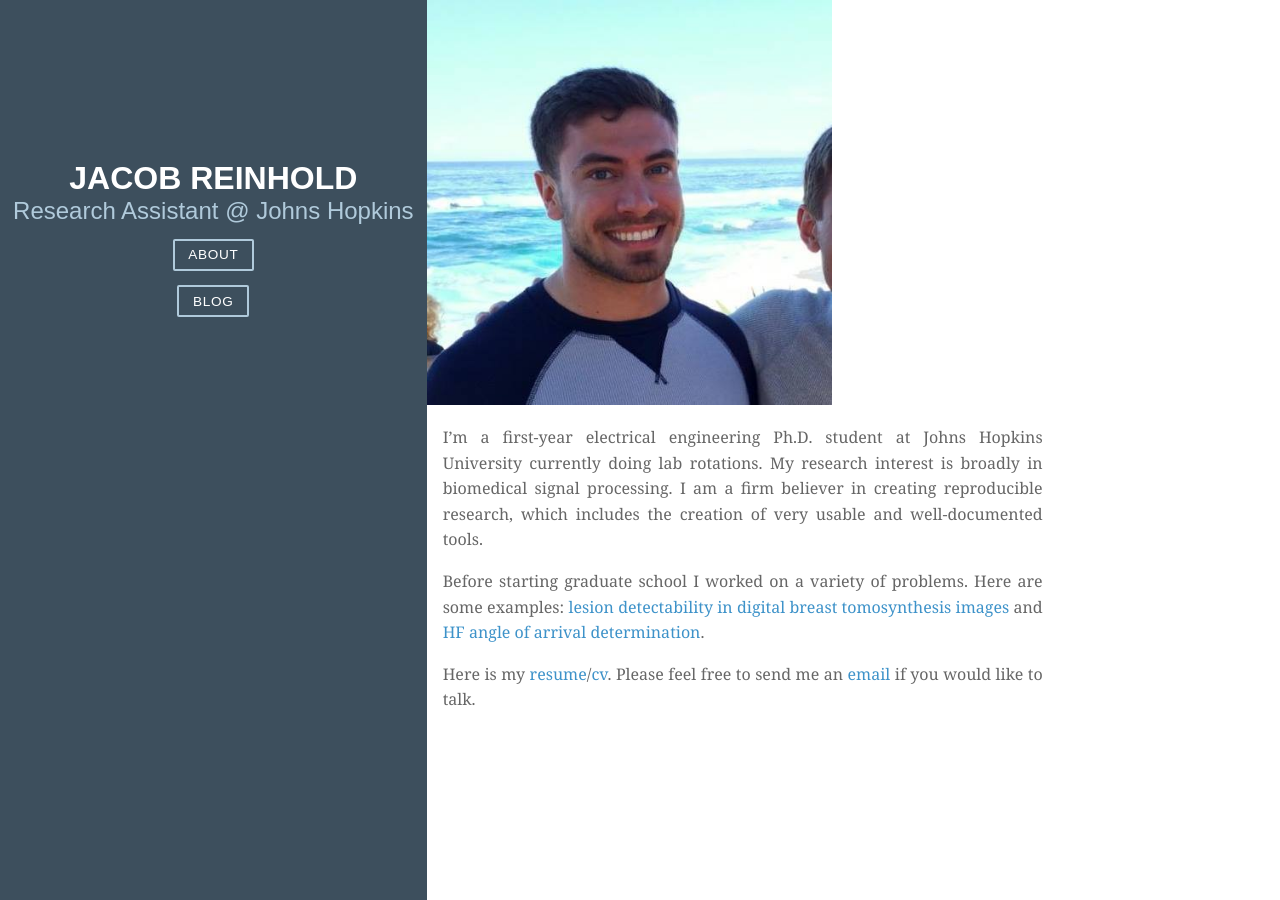
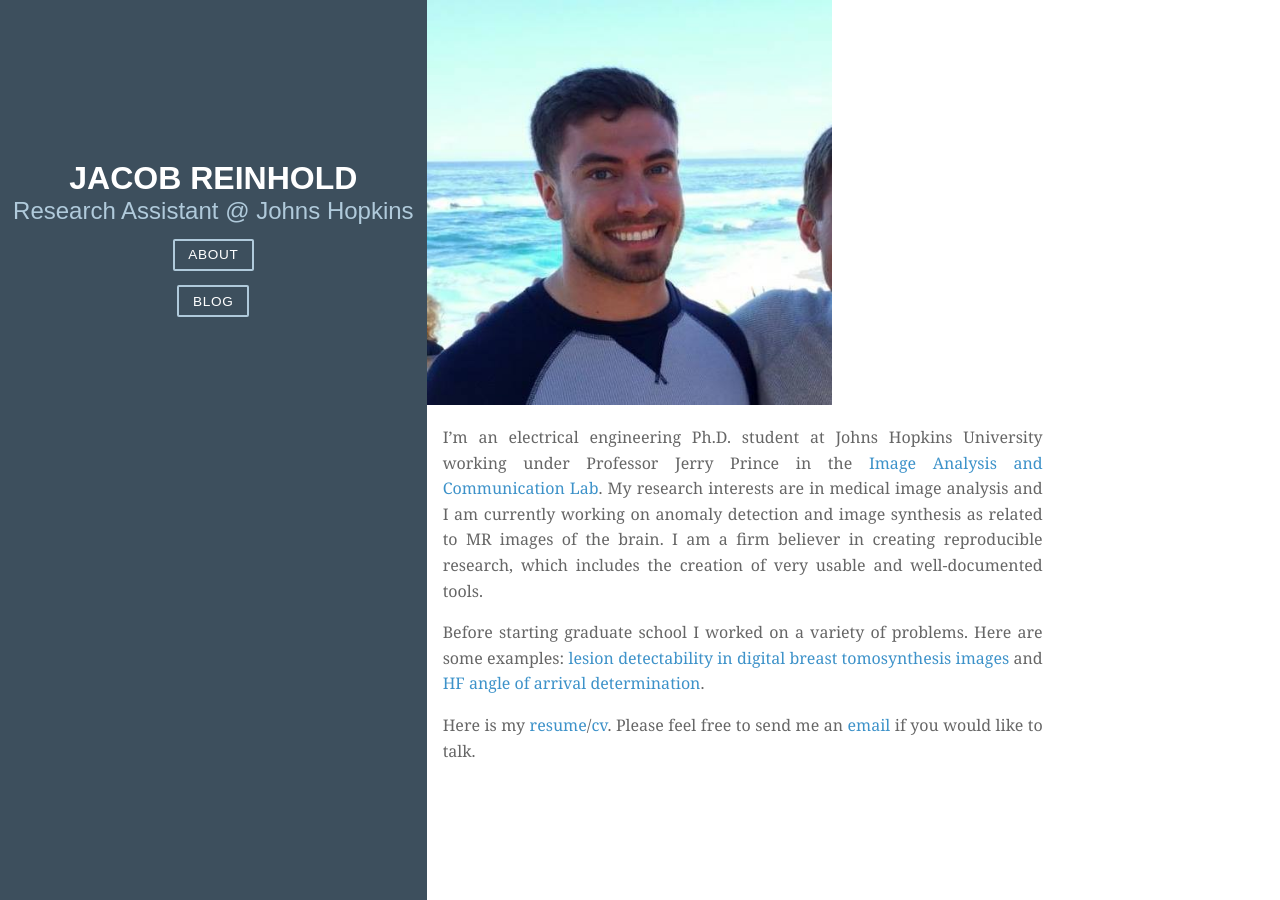
Before and after one commit to jcreinhold/jcreinhold.github.io, a Jekyll site: the page index.html, which Jekyll copies as it is, in a window 1280 px wide. Built offline with Jekyll 4.4.1, drawn with Linux system fonts in a browser that asks for light colours; nearby versions of some CDN libraries.

Commit message:
updated website for move to IACL

```diff
--- a/index.html
+++ b/index.html
@@ -47,8 +47,8 @@
 		<img id="headshot" style="width: auto; height: auto; max-width: 50%; max-height: 45%" class="content" src="img/profile.jpg">
 		<div id="about-sec" class="content">
 			<p>
-				I&rsquo;m a first-year electrical engineering Ph.D. student at Johns Hopkins University currently doing lab rotations.
-                My research interest is broadly in biomedical signal processing. I am a firm believer in creating reproducible research, which includes the creation of very usable and well-documented tools.
+				I&rsquo;m an electrical engineering Ph.D. student at Johns Hopkins University working under Professor Jerry Prince in the <a href=http://iacl.ece.jhu.edu/index.php/Main_Page>Image Analysis and Communication Lab</a>.
+                My research interests are in medical image analysis and I am currently working on anomaly detection and image synthesis as related to MR images of the brain. I am a firm believer in creating reproducible research, which includes the creation of very usable and well-documented tools.
             </p>
             <p>
 				Before starting graduate school I worked on a variety of problems. Here are some examples:
```
Also changed, not shown: 2 other files.
